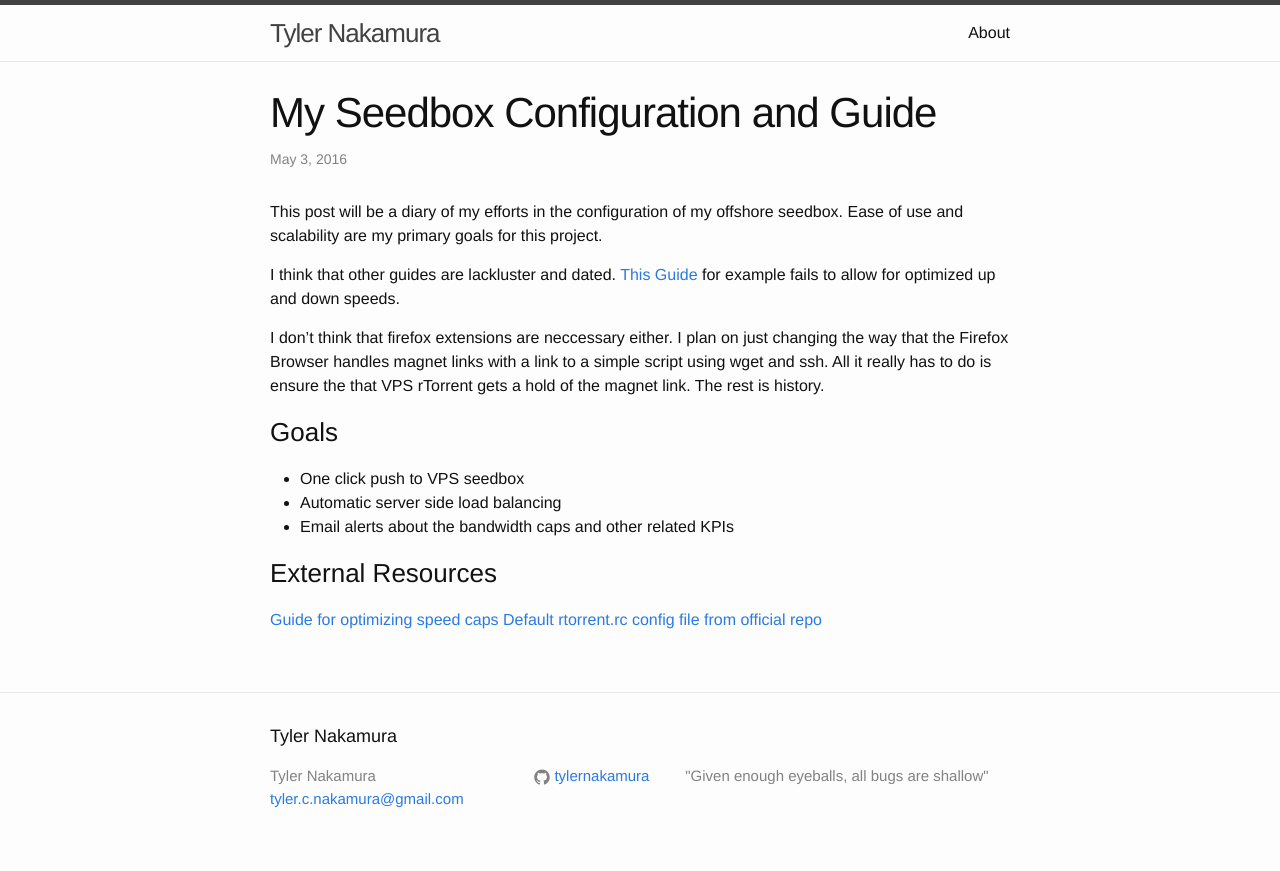
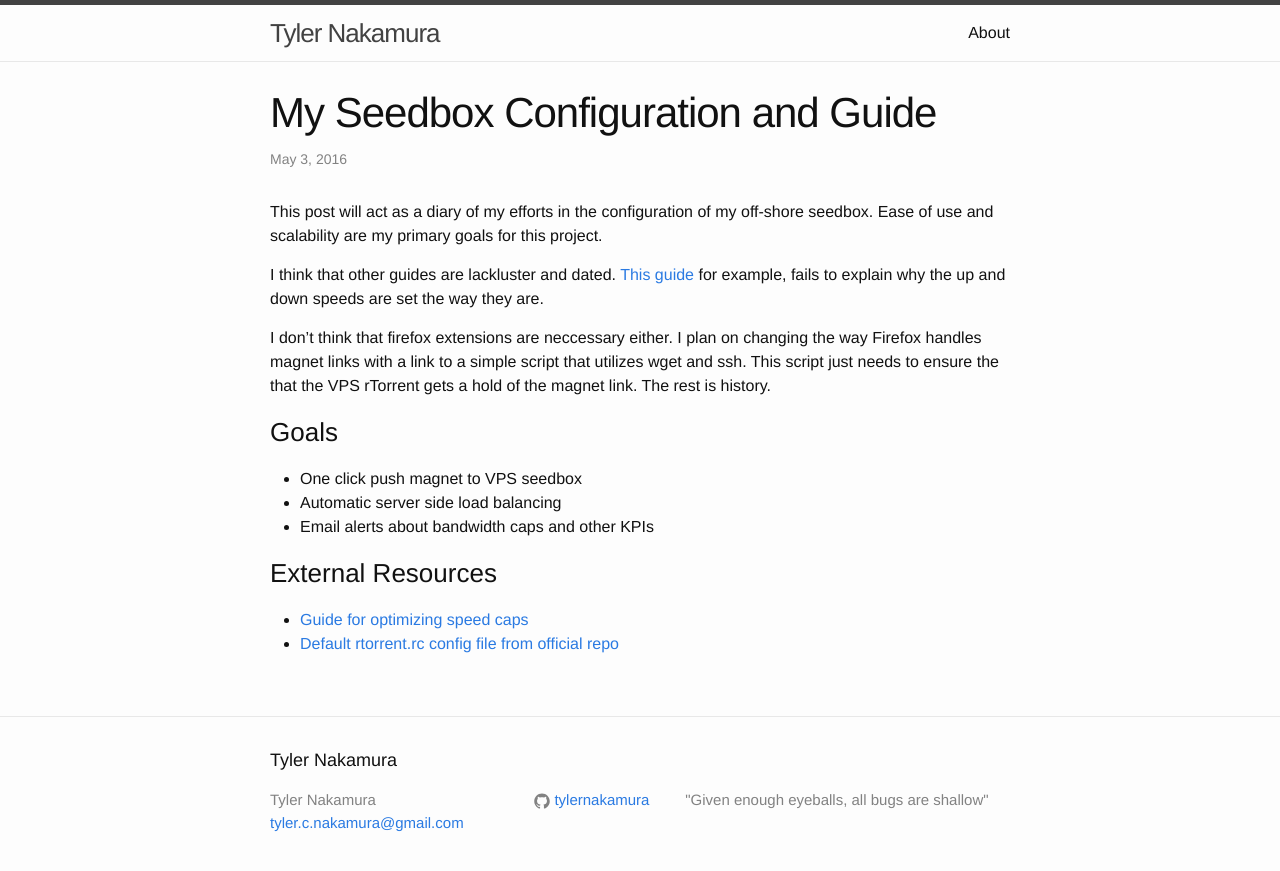
Before and after one commit to ahlim0m/tylernakamura.github.io, a Jekyll site: the page built from _posts/2016-05-03-configuring-my-seedbox.markdown, in a window 1280 px wide. Shown: the top 871 px of the page. Built offline with Jekyll 4.4.1, drawn with Linux system fonts in a browser that asks for light colours.

Commit message:
update post

```diff
--- a/_posts/2016-05-03-configuring-my-seedbox.markdown
+++ b/_posts/2016-05-03-configuring-my-seedbox.markdown
@@ -6,17 +6,17 @@ comments: false
 categories: seedbox vps
 ---
 
-This post will be a diary of my efforts in the configuration of my offshore seedbox. Ease of use and scalability are my primary goals for this project.
+This post will act as a diary of my efforts in the configuration of my off-shore seedbox. Ease of use and scalability are my primary goals for this project.
 
-I think that other guides are lackluster and dated. [This Guide](https://harbhag.wordpress.com/2010/06/30/tutorial-using-rtorrent-on-linux-like-a-pro/) for example fails to allow for optimized up and down speeds.
+I think that other guides are lackluster and dated. [This guide](https://harbhag.wordpress.com/2010/06/30/tutorial-using-rtorrent-on-linux-like-a-pro/) for example, fails to explain why the up and down speeds are set the way they are.
 
-I don't think that firefox extensions are neccessary either. I plan on just changing the way that the Firefox Browser handles magnet links with a link to a simple script using wget and ssh. All it really has to do is ensure the that VPS rTorrent gets a hold of the magnet link. The rest is history.
+I don't think that firefox extensions are neccessary either. I plan on changing the way Firefox handles magnet links with a link to a simple script that utilizes wget and ssh. This script just needs to ensure the that the VPS rTorrent gets a hold of the magnet link. The rest is history.
 
 ### Goals
-- One click push to VPS seedbox
+- One click push magnet to VPS seedbox
 - Automatic server side load balancing
-- Email alerts about the bandwidth caps and other related KPIs
+- Email alerts about bandwidth caps and other KPIs
 
 ### External Resources
-[Guide for optimizing speed caps](https://torrentfreak.com/optimize-your-bittorrent-download-speed/)
-[Default rtorrent.rc config file from official repo](https://github.com/rakshasa/rtorrent/blob/master/doc/rtorrent.rc)
+- [Guide for optimizing speed caps](https://torrentfreak.com/optimize-your-bittorrent-download-speed/)
+- [Default rtorrent.rc config file from official repo](https://github.com/rakshasa/rtorrent/blob/master/doc/rtorrent.rc)
```
